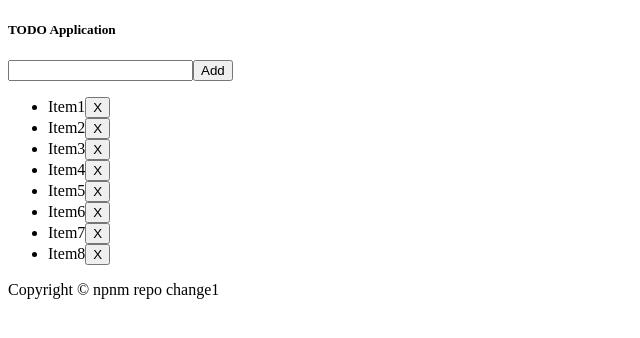
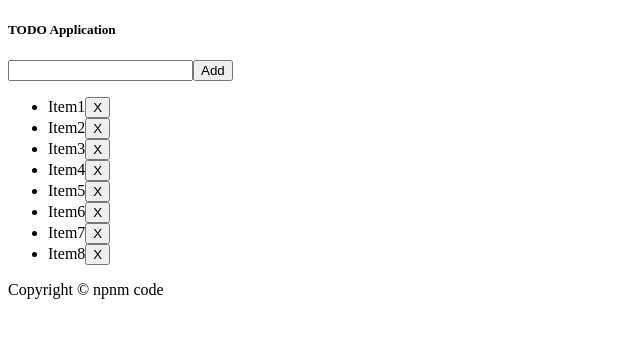
Before and after one commit to npnm/TODOApp, an Angular app: page / in a window 1280 px wide. Shown: the top 338 px of the page, without its empty margins (0-640 px from the left). Built offline with nearby package versions, Linux system fonts and the light colour scheme.

Commit message:
updated footer text

```diff
--- a/src/app/app.component.html
+++ b/src/app/app.component.html
@@ -16,5 +16,5 @@
   </ul>
 </section>
 <footer>
-  Copyright &#169; npnm repo change1
+  Copyright &#169; npnm code
 </footer>
```
